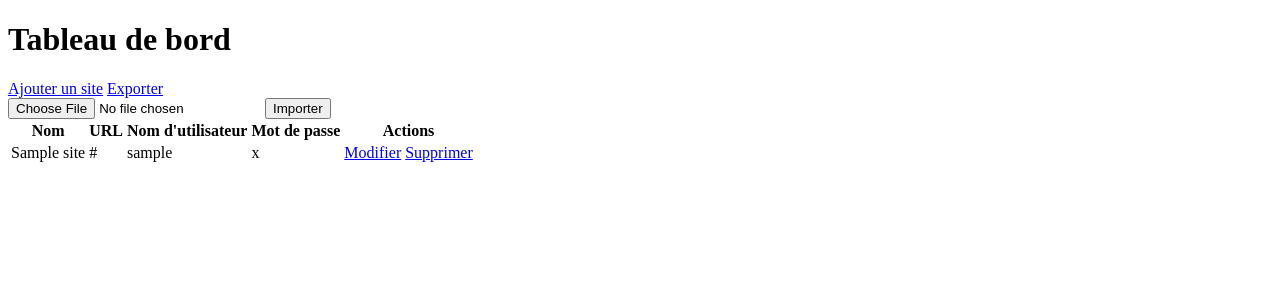
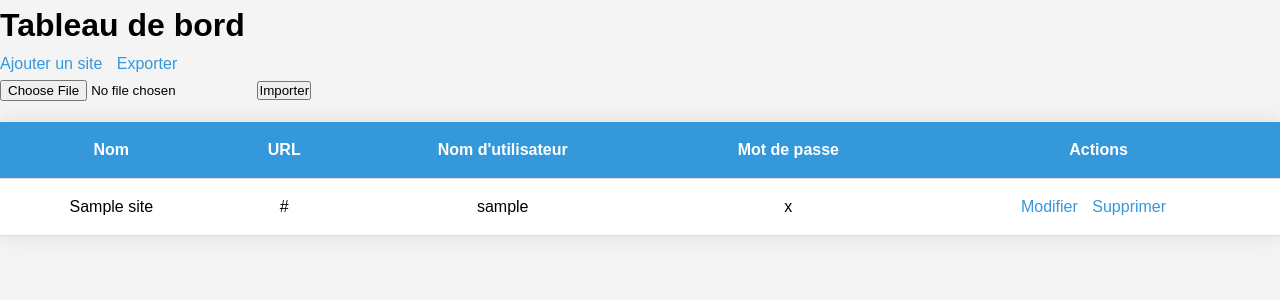
Before and after one commit to Tweentyy/b3-c3-django-comte-kunakey-mercier, a Django app: page / in a window 1280 px wide. Shown: the top 300 px of the page. Run offline with Django 5.2, Linux system fonts and the light colour scheme; tables that the repository leaves empty hold one stand-in row (values such as "Sample post").

Commit message:
add: CSS for data table

```diff
--- a/PasswordManager/static/styles.css
+++ b/PasswordManager/static/styles.css
@@ -0,0 +1,44 @@
+* {
+  margin: 0;
+  padding: 0;
+}
+
+body {
+  font-family: "Arial", sans-serif;
+  line-height: 1.6;
+  background-color: #f4f4f4;
+}
+
+table {
+  width: 100%;
+  border-collapse: collapse;
+  margin-top: 20px;
+  box-shadow: 0 0 20px rgba(0, 0, 0, 0.1);
+  background-color: #fff;
+}
+
+thead {
+  background-color: #3498db;
+  color: #fff;
+}
+
+th, td {
+  padding: 15px;
+  text-align: center;
+  border-bottom: 1px solid #ddd;
+}
+
+tbody tr:hover {
+  background-color: #f5f5f5;
+}
+
+a {
+  color: #3498db;
+  text-decoration: none;
+  margin-right: 10px;
+  transition: color 0.3s;
+}
+
+a:hover {
+  color: #2073c8;
+}
--- a/PasswordManager/templates/index.html
+++ b/PasswordManager/templates/index.html
@@ -13,7 +13,7 @@
     <a href="{% url 'export_sites' %}">Exporter</a>
     <form method="post" enctype="multipart/form-data" action="{% url 'import_sites' %}">
         {% csrf_token %}
-        <input type="file" name="sites" accept="text/csv" />
+        <input type="file" name="sites" accept="text/csv"/>
         <button type="submit">Importer</button>
     </form>
 </div>
```
Lines whose indentation alone changed are shown as unchanged.
